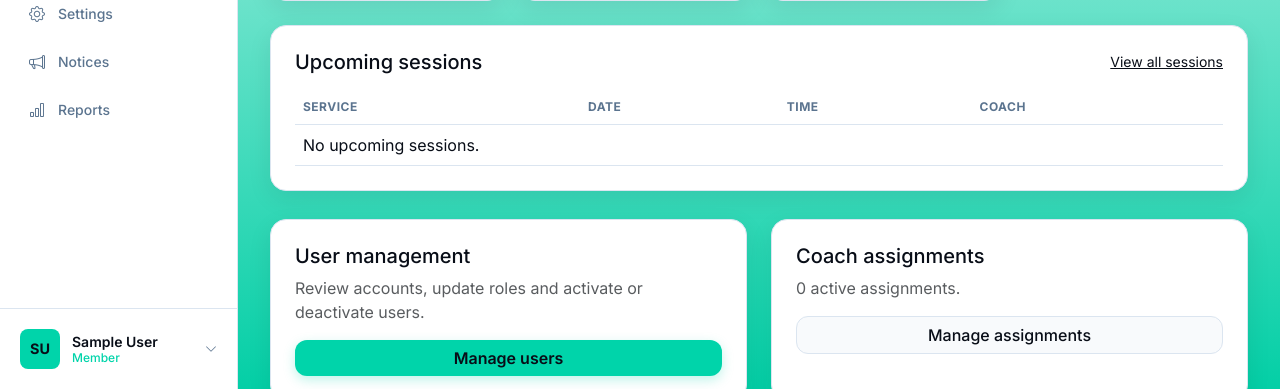
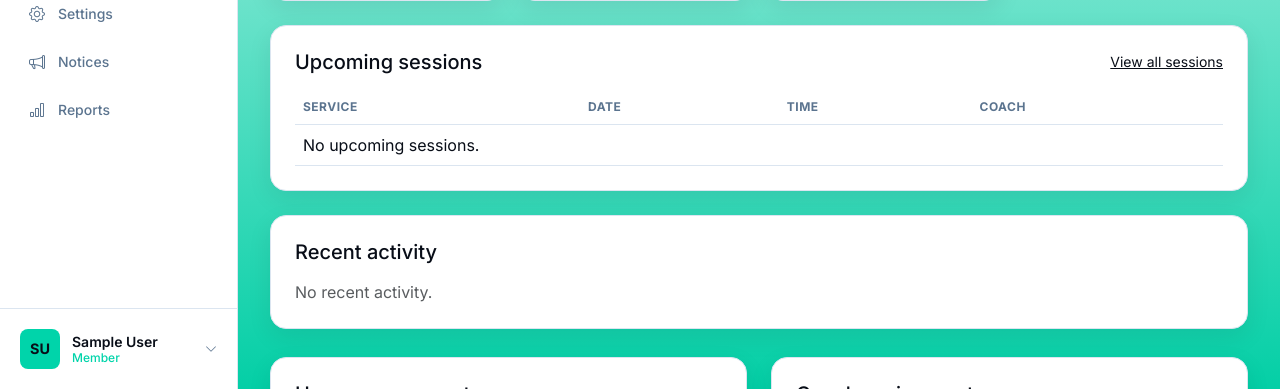
Before and after one commit to hanshineeteeluckdherry-rgb/FitSync, a Django app: page /accounts/dashboard/admin/ in a window 1280 px wide. Shown: the part 561-950 px from the top of the page. Run offline with Django 5.2, Linux system fonts and the light colour scheme; the visitor is signed in with stand-in values (Sample User, id 1); data comes from the database, SQL or seed files in the repository; data that the repository does not hold is empty.

Commit message:
Add recent dashboard activity

```diff
--- a/accounts/views.py
+++ b/accounts/views.py
@@ -180,6 +180,50 @@ def admin_dashboard(request):
     ).select_related("service", "instructor")
     successful_payments = Payment.objects.filter(status=Payment.Status.SUCCESS)
 
+    recent_activity = []
+
+    for payment in Payment.objects.select_related("member")[:4]:
+        recent_activity.append(
+            {
+                "time": payment.created_at,
+                "icon": "bi-wallet2",
+                "title": "Payment recorded",
+                "detail": f"{payment.member} - Rs {payment.amount}",
+            }
+        )
+
+    for attendance in AttendanceRecord.objects.select_related("member")[:4]:
+        recent_activity.append(
+            {
+                "time": attendance.check_in_time,
+                "icon": "bi-qr-code-scan",
+                "title": "Member checked in",
+                "detail": str(attendance.member),
+            }
+        )
+
+    for booking in Booking.objects.select_related("member", "session__service")[:4]:
+        recent_activity.append(
+            {
+                "time": booking.booked_at,
+                "icon": "bi-calendar-check",
+                "title": "Booking created",
+                "detail": f"{booking.member} - {booking.session.service.name}",
+            }
+        )
+
+    for membership in Membership.objects.select_related("member", "package")[:4]:
+        recent_activity.append(
+            {
+                "time": membership.created_at,
+                "icon": "bi-card-checklist",
+                "title": "Membership added",
+                "detail": f"{membership.member} - {membership.package.name}",
+            }
+        )
+
+    recent_activity.sort(key=lambda item: item["time"], reverse=True)
+
     context = {
         "total_users": User.objects.count(),
         "active_users": User.objects.filter(is_active=True).count(),
@@ -206,6 +250,7 @@ def admin_dashboard(request):
         ).count(),
         "successful_payment_count": successful_payments.count(),
         "total_revenue": successful_payments.aggregate(total=Sum("amount"))["total"] or 0,
+        "recent_activity": recent_activity[:6],
         "active_sidebar": "dashboard",
     }
     return render(request, "accounts/dashboards/admin_dashboard.html", context)
--- a/templates/accounts/dashboards/admin_dashboard.html
+++ b/templates/accounts/dashboards/admin_dashboard.html
@@ -39,5 +39,24 @@
         </table>
     </div>
 </div>
+<div class="card p-4 mt-4">
+    <h2 class="h5 mb-3">Recent activity</h2>
+    <div class="admin-activity-list">
+        {% for activity in recent_activity %}
+            <div class="admin-activity-item">
+                <span class="admin-activity-icon"><i class="bi {{ activity.icon }}"></i></span>
+                <div>
+                    <p class="mb-1 fw-semibold">{{ activity.title }}</p>
+                    <p class="small text-body-secondary mb-0">{{ activity.detail }}</p>
+                </div>
+                <time class="small text-body-secondary ms-auto" datetime="{{ activity.time|date:'c' }}">
+                    {{ activity.time|date:"d M, H:i" }}
+                </time>
+            </div>
+        {% empty %}
+            <p class="text-body-secondary mb-0">No recent activity.</p>
+        {% endfor %}
+    </div>
+</div>
 <div class="row g-4 mt-1"><div class="col-lg-6"><div class="card p-4 h-100"><h2 class="h5">User management</h2><p class="text-body-secondary">Review accounts, update roles and activate or deactivate users.</p><a class="btn btn-primary-fitsync" href="{% url 'accounts:admin_user_list' %}">Manage users</a></div></div><div class="col-lg-6"><div class="card p-4 h-100"><h2 class="h5">Coach assignments</h2><p class="text-body-secondary">{{ assignment_count }} active assignment{{ assignment_count|pluralize }}.</p><a class="btn btn-secondary-fitsync" href="{% url 'accounts:coach_assignment_list' %}">Manage assignments</a></div></div></div>
 {% endblock %}
```
